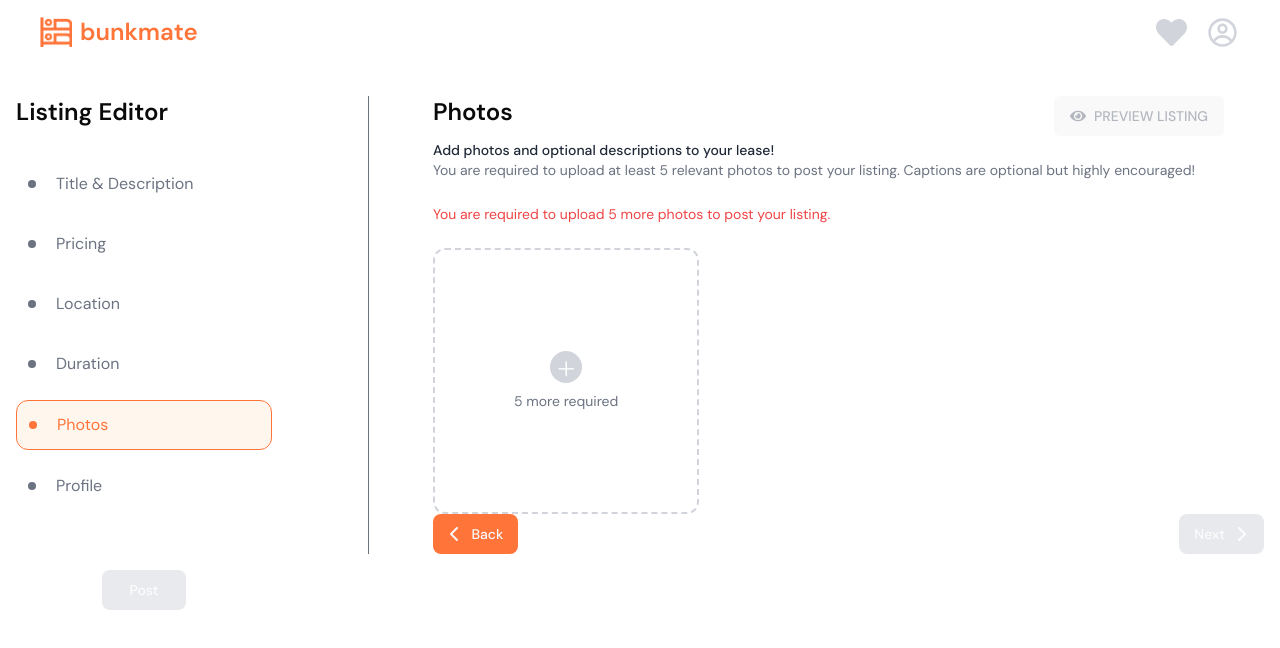
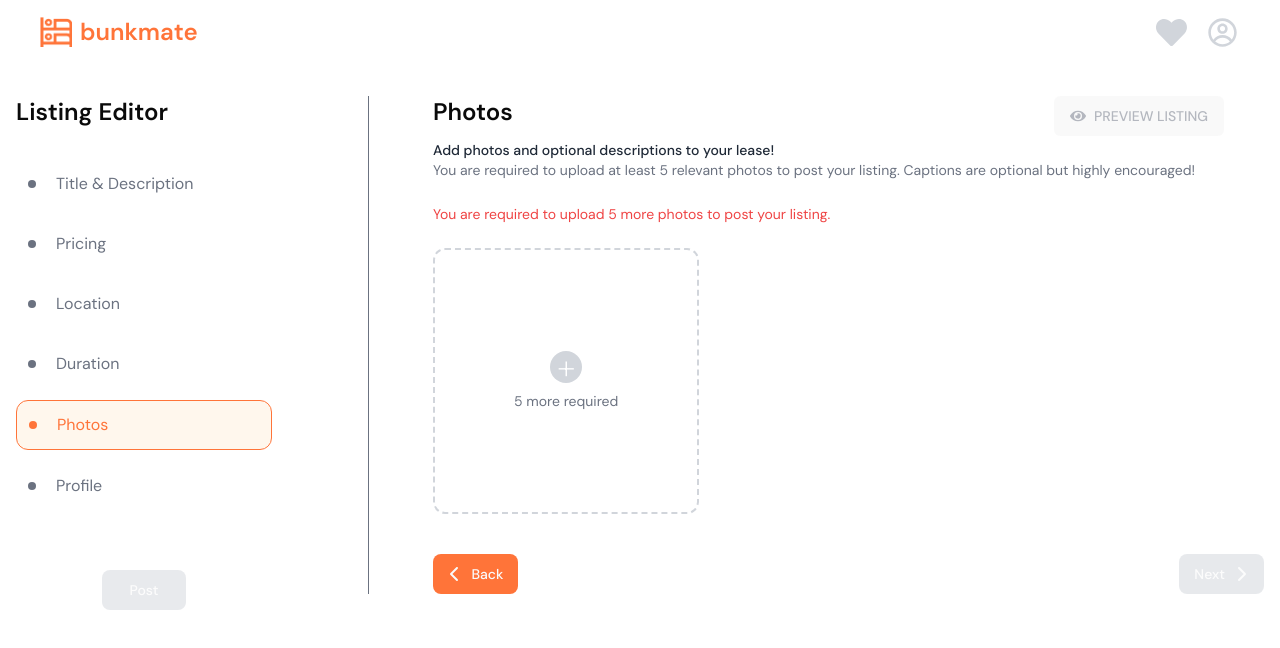
Before and after one commit to rice-apps/bunkmate-but-better, a Next.js app: page /post-a-listing in a window 1280 px wide. Both pictures are taken after a click on the element "Photos". Shown: the top 648 px of the page. Built offline with nearby package versions, Linux system fonts and the light colour scheme.

Commit message:
spacing between photos and back button

```diff
--- a/app/post-a-listing/Photos.tsx
+++ b/app/post-a-listing/Photos.tsx
@@ -134,7 +134,7 @@ const Photos = ({
         </div>
       </div>
 
-      <div className="flex flex-col space-y-2">
+      <div className="flex flex-col space-y-2 mt-10">
         <div className="flex justify-between">
           <Button
             className="w-[5.3rem] rounded-lg px-6 flex items-center bg-[#FF7439] hover:bg-[#FF7439]/90"
```
